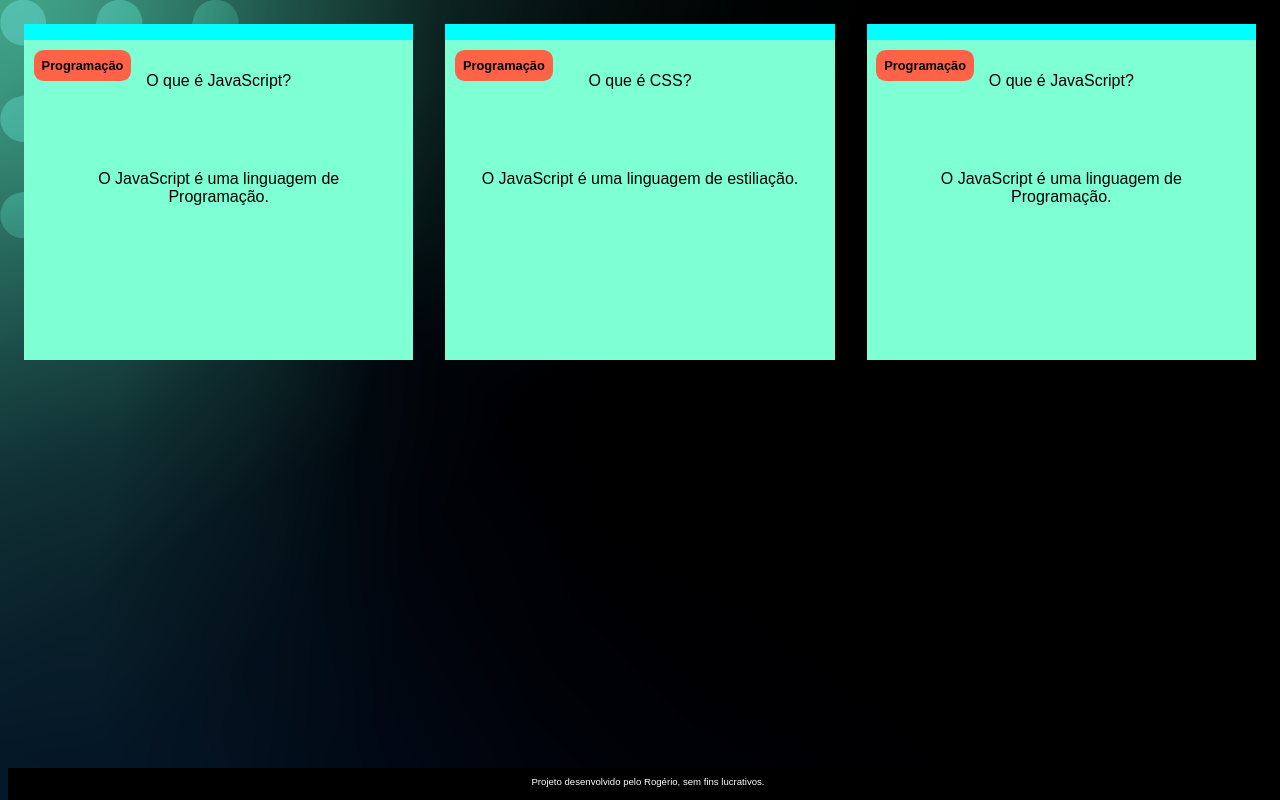
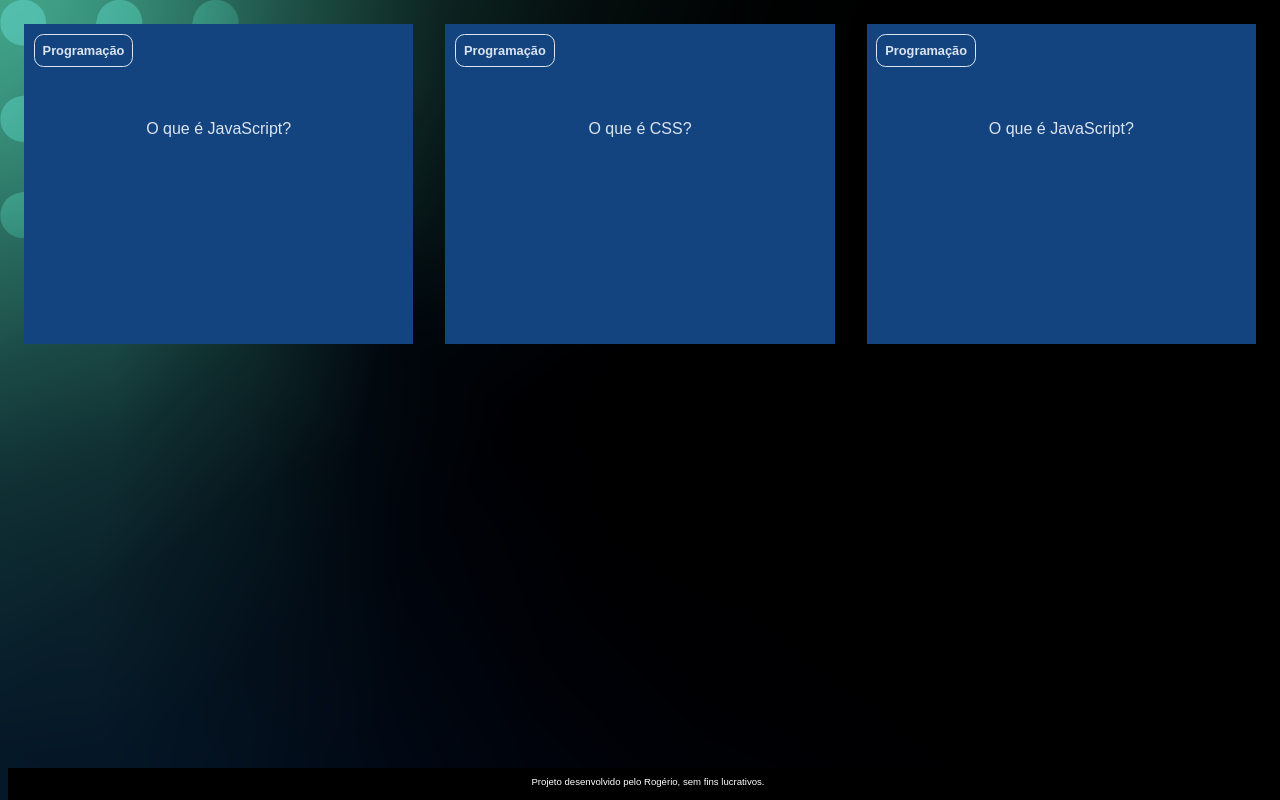
Before and after one commit to rogerio0212/Flash, a plain HTML site: page index.html in a window 1280 px wide. Drawn offline with Linux system fonts and the light colour scheme; a web font is replaced by a local one.

Commit message:
Add files via upload

```diff
--- a/assets/style.css
+++ b/assets/style.css
@@ -1,5 +1,11 @@
+:root {
+    --text-color: #dbe4ef;
+    --card-front-color: #144480;
+    --card-back-color: #00f4bf;
+}
+
 body {
-   background: url('img/bg-desktop.webp');
+    background: url('img/bg-desktop.webp');
     font-family: "Bai Jamjuree", sans-serif;
 }
 
@@ -9,31 +15,62 @@ body {
 
 .cartao {
     margin: 1rem 1rem;
-    background-color: aqua;
     height: 20em;
     flex-grow: 1;
     flex-basis: calc(33% - 6em);
 }
 
 .cartao__conteudo {
+    background-color: var(--card-front-color);
     text-align: center;
-    background-color: aquamarine;
     height: 100%;
+    transform-style: preserve-3d;
+    transition: transform 300ms ease-in-out;
+
 }
 
 .cartao__conteudo h3 {
-    background-color: tomato;
+    color: var(--text-color);
+    border: 1px solid var(--text-color);
     text-align: left;
     padding: 0.5rem;
     position: absolute;
     margin: 0.6rem;
     border-radius: 0.6rem;
     font-size: 1vw;
+    backface-visibility: hidden;
 }
 
-.cartao__conteudo p{
+.cartao__conteudo p {
     margin-top: 1rem;
     padding: 2rem;
+    margin-top: 4rem;
+}
+
+.cartao__conteudo__pergunta p {
+    color: var(--text-color);
+    font-weight: 500;
+}
+
+.cartao__conteudo__resposta p {
+    color: var(--card-back-color);
+    font-weight: 700;
+}
+
+.cartao:hover .cartao__conteudo{
+    transform: rotatey(180deg);s
+}
+
+.cartao__conteudo__pergunta,
+.cartao__conteudo__resposta{
+    backface-visibility: hidden;
+    position: absolute;
+    height: 100%;
+    width: 100%;
+}
+
+.cartao__conteudo__resposta {
+    transform: rotateY(180deg);
 }
 
 footer {
```
